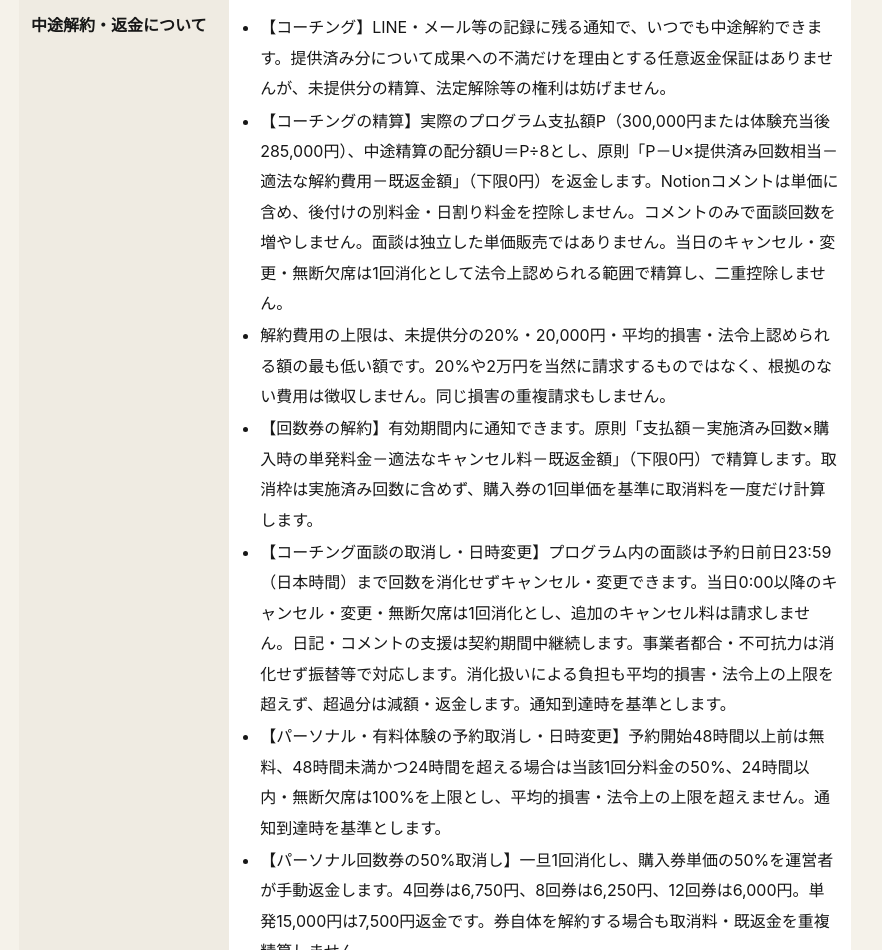
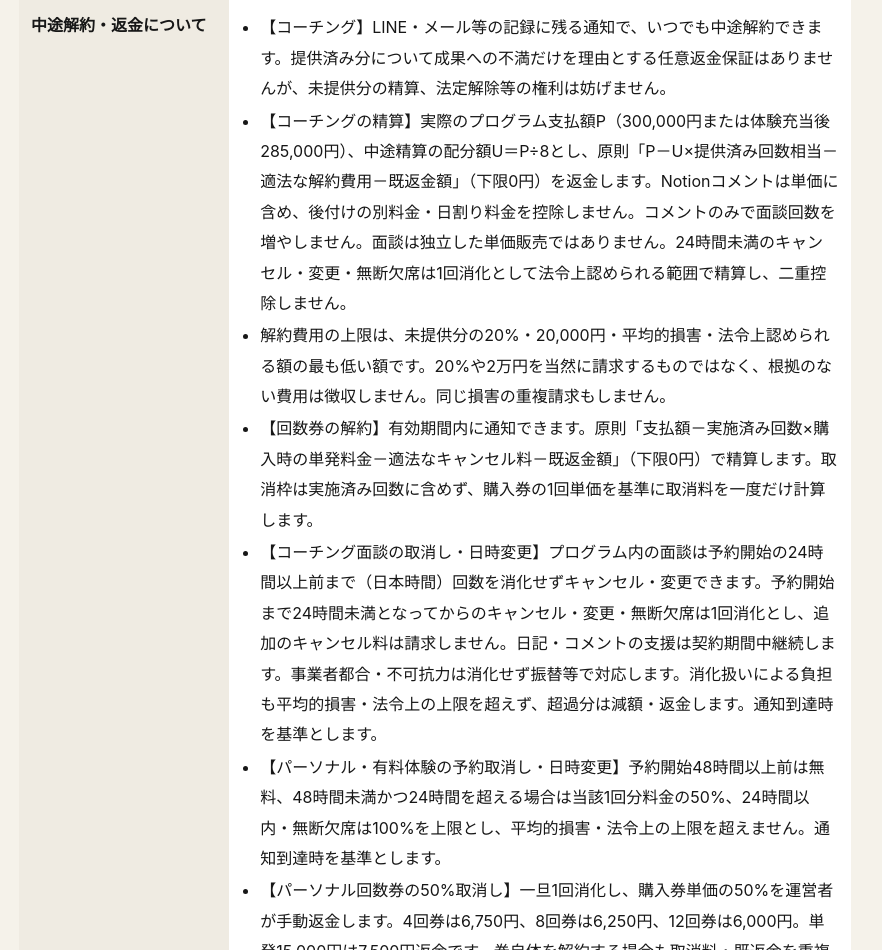
Before and after one commit to basediscipline/basediscipline, a plain HTML site: page tokusho.html in a window 1280 px wide. Shown: the part 1784-2734 px from the top of the page, without its empty margins (205-1087 px from the left). Drawn offline with Linux system fonts and the light colour scheme.

Commit message:
Use 24-hour cutoff for coaching appointments

```diff
--- a/tokusho.html
+++ b/tokusho.html
@@ -28,10 +28,10 @@ small{color:var(--muted)}a{color:inherit}.note{font-size:13px;color:var(--muted)
 <div>役務の提供時期</div><div><ul><li>単発セッション：予約日時に実施</li><li>2ヶ月プログラム：契約成立後、初回セッション日から2ヶ月間</li></ul></div>
 <div>中途解約・返金について</div><div><ul>
 <li>【コーチング】LINE・メール等の記録に残る通知で、いつでも中途解約できます。提供済み分について成果への不満だけを理由とする任意返金保証はありませんが、未提供分の精算、法定解除等の権利は妨げません。</li>
-<li>【コーチングの精算】実際のプログラム支払額P（300,000円または体験充当後285,000円）、中途精算の配分額U＝P÷8とし、原則「P－U×提供済み回数相当－適法な解約費用－既返金額」（下限0円）を返金します。Notionコメントは単価に含め、後付けの別料金・日割り料金を控除しません。コメントのみで面談回数を増やしません。面談は独立した単価販売ではありません。当日のキャンセル・変更・無断欠席は1回消化として法令上認められる範囲で精算し、二重控除しません。</li>
+<li>【コーチングの精算】実際のプログラム支払額P（300,000円または体験充当後285,000円）、中途精算の配分額U＝P÷8とし、原則「P－U×提供済み回数相当－適法な解約費用－既返金額」（下限0円）を返金します。Notionコメントは単価に含め、後付けの別料金・日割り料金を控除しません。コメントのみで面談回数を増やしません。面談は独立した単価販売ではありません。24時間未満のキャンセル・変更・無断欠席は1回消化として法令上認められる範囲で精算し、二重控除しません。</li>
 <li>解約費用の上限は、未提供分の20%・20,000円・平均的損害・法令上認められる額の最も低い額です。20%や2万円を当然に請求するものではなく、根拠のない費用は徴収しません。同じ損害の重複請求もしません。</li>
 <li>【回数券の解約】有効期間内に通知できます。原則「支払額－実施済み回数×購入時の単発料金－適法なキャンセル料－既返金額」（下限0円）で精算します。取消枠は実施済み回数に含めず、購入券の1回単価を基準に取消料を一度だけ計算します。</li>
-<li>【コーチング面談の取消し・日時変更】プログラム内の面談は予約日前日23:59（日本時間）まで回数を消化せずキャンセル・変更できます。当日0:00以降のキャンセル・変更・無断欠席は1回消化とし、追加のキャンセル料は請求しません。日記・コメントの支援は契約期間中継続します。事業者都合・不可抗力は消化せず振替等で対応します。消化扱いによる負担も平均的損害・法令上の上限を超えず、超過分は減額・返金します。通知到達時を基準とします。</li>
+<li>【コーチング面談の取消し・日時変更】プログラム内の面談は予約開始の24時間以上前まで（日本時間）回数を消化せずキャンセル・変更できます。予約開始まで24時間未満となってからのキャンセル・変更・無断欠席は1回消化とし、追加のキャンセル料は請求しません。日記・コメントの支援は契約期間中継続します。事業者都合・不可抗力は消化せず振替等で対応します。消化扱いによる負担も平均的損害・法令上の上限を超えず、超過分は減額・返金します。通知到達時を基準とします。</li>
 <li>【パーソナル・有料体験の予約取消し・日時変更】予約開始48時間以上前は無料、48時間未満かつ24時間を超える場合は当該1回分料金の50%、24時間以内・無断欠席は100%を上限とし、平均的損害・法令上の上限を超えません。通知到達時を基準とします。</li>
 <li>【パーソナル回数券の50%取消し】一旦1回消化し、購入券単価の50%を運営者が手動返金します。4回券は6,750円、8回券は6,250円、12回券は6,000円。単発15,000円は7,500円返金です。券自体を解約する場合も取消料・既返金を重複精算しません。</li>
 <li>通常の精算返金は通知到達から30日以内、返金手数料は事業者負担。事業者都合の終了・中止は解約費用を徴収せず未提供分を返金し、振替も相談できます。不可抗力も取消料を課さず振替・未提供分返金で対応します。法令上必要な返金は法定の取扱いを優先します。</li>
```
